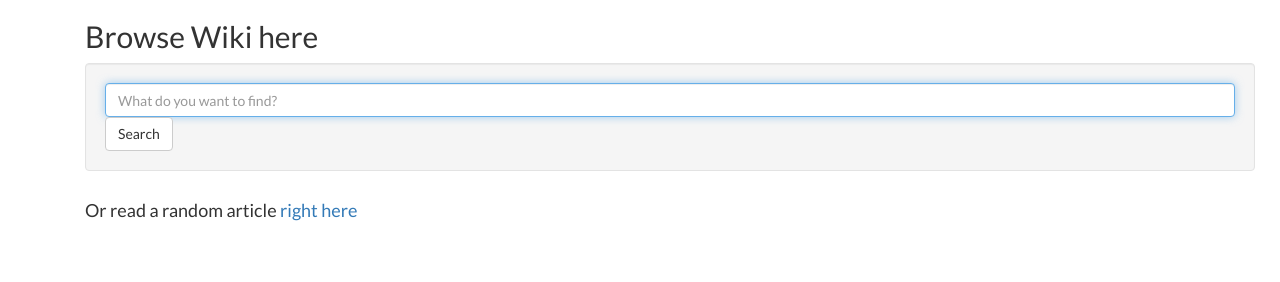
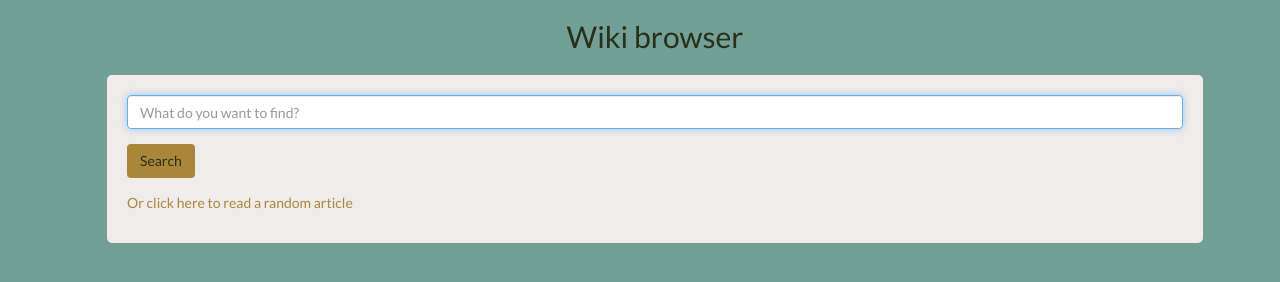
Before and after one commit to ananasij/wiki-viewer, a plain HTML site: page index.html in a window 1280 px wide. Drawn offline with Linux system fonts and the light colour scheme.

Commit message:
Added styles + some minor tweaks

```diff
--- a/index.html
+++ b/index.html
@@ -10,24 +10,24 @@
     <script src="lib/jquery-3.1.0/jquery-3.1.0.min.js"></script>
     <script src="main.js"></script>
 </head>
-<body>
+<body class="body-style">
 <div class="container page-container">
     <div class="container" id="searchInputBlock">
-        <div class="container center-block ">
-            <div class="row">
-                <h2>Browse Wiki here</h2>
-            </div>
-            <div class="row">
-                <div class="well formContainer">
-                    <form action="" class="js-search-form">
-                        <input type="text" class="form-control js-title" placeholder="What do you want to find?" autofocus/>
-                        <button type="submit" role=button class="btn btn-default">Search</button>
-                    </form>
+        <h2 class="text-center form-heading">Wiki browser</h2>
+        <div class="formContainer">
+
+            <form action="" class="js-search-form">
+                <div class="form-group">
+                    <input type="text" class="form-control form-control-custom js-title" placeholder="What do you want to find?" autofocus />
                 </div>
-            </div>
-            <div class="row">
-                <h4>Or read a random article <a href="https://en.wikipedia.org/wiki/Special:Random" target="_blank">right here</a></h4>
-            </div>
+                <div class="form-group">
+                    <button type="submit" role=button class="btn btn-custom">Search</button>
+                </div>
+                <p>
+                    <a href="https://en.wikipedia.org/wiki/Special:Random" target="_blank" class="a-custom">
+                        Or click here to read a random article</a>
+                </p>
+            </form>
         </div>
     </div>
     <div class="container" id="searchResultsBlock">
--- a/main.js
+++ b/main.js
@@ -4,7 +4,7 @@ var $title;
 var $resultsBlock;
 var $resultsContent;
 
-$(document).ready(function(){
+$(document).ready(function() {
     $inputBlock = $('#searchInputBlock');
     $form = $inputBlock.find('.js-search-form');
     $title = $form.find('.js-title');
@@ -12,31 +12,32 @@ $(document).ready(function(){
     $resultsBlock = $('#searchResultsBlock');
     $resultsContent = $resultsBlock.find('.js-content');
 
-    $form.on('submit', function(e){
+    $form.on('submit', function(e) {
         getArticles($title.val());
         e.preventDefault();
     });
 });
 
-function getArticles(title){
+function getArticles(title) {
     var url = 'https://en.wikipedia.org/w/api.php?action=query&formatversion=2&generator=prefixsearch' +
         '&gpslimit=10&prop=pageimages|pageterms&piprop=thumbnail&pithumbsize=50&pilimit=10' +
-        '&redirects=&wbptterms=description&format=json&callback=?&gpssearch='+title;
+        '&redirects=&wbptterms=description&format=json&callback=?&gpssearch=' + title;
 
-    $.getJSON(url, function(json){
+    $.getJSON(url, function(json) {
         clearSearchResults();
-        json.query.pages.forEach(function(value){
-            addEntry(value)
+        json.query.pages.forEach(function(value) {
+            addEntry(value);
         });
     });
-
 }
 
-function addEntry(entry){
+function addEntry(entry) {
     var entryContainer = document.createElement('div');
-    entryContainer.classList.add('well');
+    var entryItem;
 
-    var entryItem = document.createElement('div');
+    entryContainer.classList.add('entry-container');
+
+    entryItem = document.createElement('div');
     entryItem.classList.add('row');
 
     addEntryThumbnail(entry, entryItem);
@@ -48,24 +49,28 @@ function addEntry(entry){
 
 function addEntryThumbnail(entry, entryItem) {
     var thumbnailContainer = document.createElement('div');
+    var thumbnail;
+
     thumbnailContainer.classList.add('col-sm-1');
 
-    var thumbnail = getThumbnail(entry.thumbnail);
+    thumbnail = getThumbnail(entry.thumbnail);
     thumbnailContainer.appendChild(thumbnail);
     entryItem.appendChild(thumbnailContainer);
 }
 
 function addEntryTextElements(entry, entryItem) {
     var textElementsContainer = document.createElement('div');
+    var textElements;
+
     textElementsContainer.classList.add('col-sm-11');
 
-    var textElements = [
+    textElements = [
         getTitle(entry.title),
         getDescription(entry.terms),
         getPageLink(entry.pageid)
     ];
 
-    textElements.forEach(function (element) {
+    textElements.forEach(function(element) {
         if (element) {
             textElementsContainer.appendChild(element);
         }
@@ -74,9 +79,9 @@ function addEntryTextElements(entry, entryItem) {
     entryItem.appendChild(textElementsContainer);
 }
 
-function getThumbnail(entryThumbnail){
+function getThumbnail(entryThumbnail) {
     var thumbnail = document.createElement('img');
-    if(entryThumbnail){
+    if (entryThumbnail) {
         thumbnail.src = entryThumbnail.source;
     } else {
         thumbnail.src = 'https://cdn1.iconfinder.com/data/icons/hawcons/32/699055-icon-65-document-image-48.png';
@@ -85,7 +90,7 @@ function getThumbnail(entryThumbnail){
 }
 
 
-function getTitle(entryTitle){
+function getTitle(entryTitle) {
     var title = document.createElement('h4');
     title.classList.add('snippet-title');
     title.innerText = entryTitle;
@@ -93,14 +98,16 @@ function getTitle(entryTitle){
 }
 
 
-function getDescription(entryTerms){
-    if(entryTerms) {
-        var description = document.createElement('p');
+function getDescription(entryTerms) {
+    var description;
+
+    if (entryTerms) {
+        description = document.createElement('p');
         description.innerText = entryTerms.description[0];
         return description;
-    } else {
-        return false;
     }
+
+    return false;
 }
 
 
@@ -109,11 +116,12 @@ function getPageLink(pageId) {
     fullPageLink.href = 'http://en.wikipedia.org/?curid=' + pageId;
     fullPageLink.target = '_blank';
     fullPageLink.innerText = 'Read more...';
+    fullPageLink.classList.add('a-custom');
     return fullPageLink;
 }
 
 
-function clearSearchResults(){
+function clearSearchResults() {
     $resultsContent.empty();
     $title.val('');
 }
--- a/styles.css
+++ b/styles.css
@@ -1,3 +1,65 @@
 * {
     font-family: 'Lato', sans-serif;
 }
+
+.body-style {
+    background-color: #729f98;
+}
+
+.page-container {
+    background-color: #729f98;
+    background-size: 100%;
+}
+
+.container {
+    /*margin: 5px;*/
+}
+
+.page-container {
+    /*padding: 10px;*/
+}
+
+.formContainer,
+.entry-container {
+    margin: 20px;
+    background-color: #f0eceb;
+    padding: 20px;
+    border-radius: 7px;
+    border-width: 2px;
+    border-style: solid;
+    border-color: #729f98;
+}
+
+.entry-container:hover {
+    border-color: #aa863a;
+}
+
+.well.formContainer {
+    padding-top: 30px;
+}
+
+.form-heading {
+    margin-bottom: 20px;
+    color: #283018;
+}
+
+.a-custom {
+    color: #aa863a;
+}
+
+.a-custom:active {
+    color: #729f98;
+}
+
+.a-custom:visited {
+    color: #283018;
+}
+
+.btn-custom {
+    background-color: #aa863a;
+    color: #283018;
+}
+
+.form-control-custom:focus {
+    border-color: transparent;
+}
```
